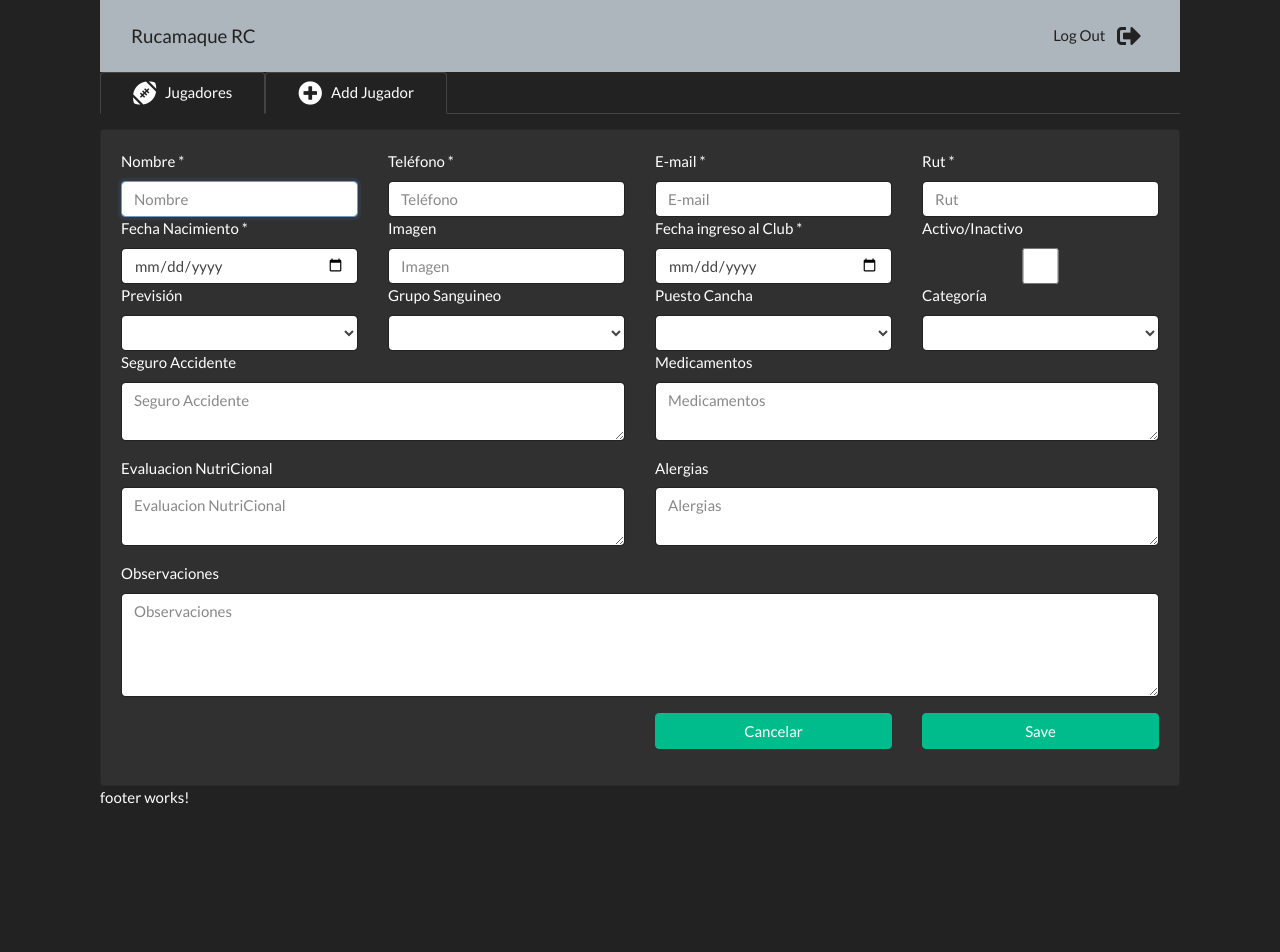
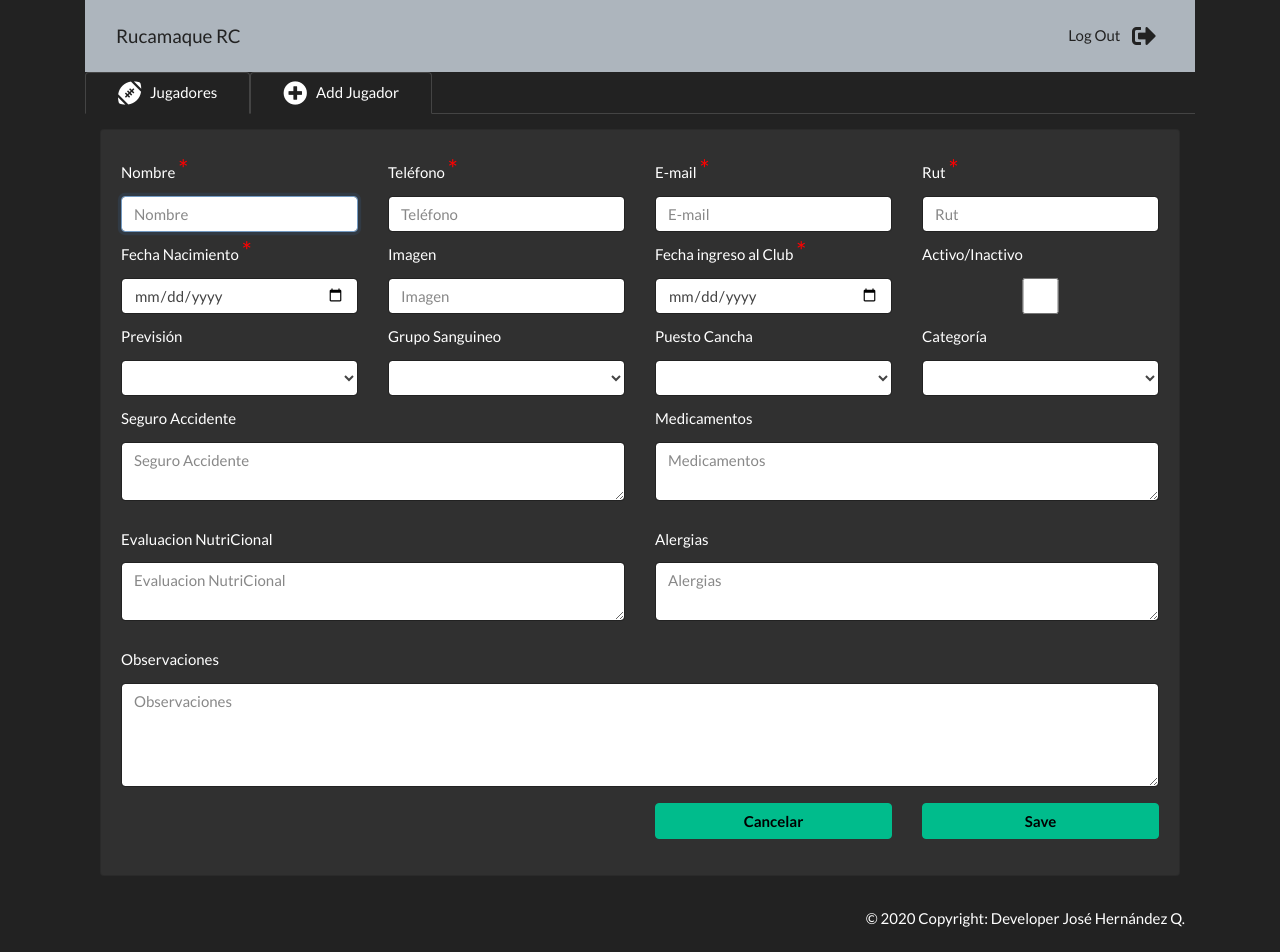
Before and after one commit to Kroster01/RucamanqueRC, an Angular app in the folder clientRuca/: page /jugadores/add in a window 1280 px wide. Shown: the top 952 px of the page. Before the commit the page ends 825 px from the top, so only its background shows below. Built offline with nearby package versions, Linux system fonts and the light colour scheme.

Commit message:
Mejoras
implementación de footer, mejoras de diseño y implementación de modal con bootstrap

```diff
--- a/clientRuca/package.json
+++ b/clientRuca/package.json
@@ -19,6 +19,7 @@
     "@angular/platform-browser": "~9.0.1",
     "@angular/platform-browser-dynamic": "~9.0.1",
     "@angular/router": "~9.0.1",
+    "@ng-bootstrap/ng-bootstrap": "^6.0.1",
     "rxjs": "~6.5.4",
     "tslib": "^1.10.0",
     "zone.js": "~0.10.2"
--- a/clientRuca/src/app/app.component.html
+++ b/clientRuca/src/app/app.component.html
@@ -1,4 +1,2 @@
 
-<div class="container">
-    <router-outlet></router-outlet>
-</div>
+<router-outlet></router-outlet>
--- a/clientRuca/src/app/app.module.ts
+++ b/clientRuca/src/app/app.module.ts
@@ -2,6 +2,7 @@ import { BrowserModule } from '@angular/platform-browser';
 import { NgModule } from '@angular/core';
 import { HttpClientModule } from "@angular/common/http";
 import { FormsModule } from '@angular/forms';
+import { NgbModule } from '@ng-bootstrap/ng-bootstrap';
 
 import { AppRoutingModule } from './app-routing.module';
 import { AppComponent } from './app.component';
@@ -20,6 +21,7 @@ import { JugadorModule } from "../app/jugador/jugador.module";
     AppRoutingModule,
     HttpClientModule,
     FormsModule,
+    NgbModule,
     AuthModule,
     JugadorModule
   ],
--- a/clientRuca/src/app/components/footer/footer.component.css
+++ b/clientRuca/src/app/components/footer/footer.component.css
@@ -0,0 +1,26 @@
+
+#wrapper {
+  min-height: 100%;
+  position: relative;
+  padding: 0px;
+}
+
+#header-zone {
+  height: 15px;
+  background: transparent;
+  bottom: 0;
+  left: 0;
+}
+#middle-zone {
+  padding: 10px;
+  height: 50px;
+  background: transparent;
+  bottom: 0;
+  left: 0;
+}
+#footer-zone {
+  height: 15px;
+  background: transparent;
+  bottom: 0;
+  left: 0;
+}
--- a/clientRuca/src/app/components/footer/footer.component.html
+++ b/clientRuca/src/app/components/footer/footer.component.html
@@ -1 +1,16 @@
-<p>footer works!</p>
+
+<!-- Footer -->
+<footer class="page-footer font-small blue">
+  <div id="wrapper" class="col-md-12">
+    <!-- Copyright -->
+    <div id="header-zone">
+    </div>
+    <div id="middle-zone" class="footer-copyright text-right py-3">
+        © 2020 Copyright: Developer Jos&eacute; Hern&aacute;ndez Q.
+    </div>
+    <div id="footer-zone">
+    </div>
+    <!-- Copyright -->
+  </div>
+</footer>
+<!-- Footer -->
--- a/clientRuca/src/app/components/navigation/navigation.component.html
+++ b/clientRuca/src/app/components/navigation/navigation.component.html
@@ -2,10 +2,7 @@
 <nav class="navbar navbar-expand-lg navbar-light bg-light">
   <div class="container">
     <a class="navbar-brand" routerLink="/">Rucamaque RC</a>
-    <button class="navbar-toggler" type="button" data-toggle="collapse" data-target="#navbarNav" aria-controls="navbarNav" aria-expanded="false" aria-label="Toggle navigation">
-      <span class="navbar-toggler-icon"></span>
-    </button>
-    <div class="collapse navbar-collapse justify-content-end" id="navbarNav">
+    <div class="justify-content-end" id="navbarNav">
       <ul class="navbar-nav">
         <li class="nav-item">
           <a class="nav-link" routerLink="/" routerLinkActive="active">
--- a/clientRuca/src/app/jugador/components/jugador-form/jugador-form.component.css
+++ b/clientRuca/src/app/jugador/components/jugador-form/jugador-form.component.css
@@ -0,0 +1,22 @@
+
+.activeText {
+    color: green;
+    font-weight: bold;
+    font-size: 20px;
+}
+
+.inActiveText {
+    color: red;
+    font-weight: bold;
+    font-size: 20px;
+}
+
+.obligatorio {
+    color: red;
+    font-size: 25px;
+}
+
+button.btn-success {
+    color: black;
+    font-weight: bold;
+}
--- a/clientRuca/src/app/jugador/components/jugador-form/jugador-form.component.html
+++ b/clientRuca/src/app/jugador/components/jugador-form/jugador-form.component.html
@@ -1,58 +1,69 @@
 <div class="container">
-  <div class="col-md-12">
-    <app-navigation></app-navigation>
-    <app-navigation-jug></app-navigation-jug>
-  </div>
+
+  <app-navigation></app-navigation>
+  <app-navigation-jug></app-navigation-jug>
 
   <div class="col-md-12">
     <div class="card">
       <div class="card-body">
         <form action="">
 
-          <div class="alert alert-success" role="alert"  *ngIf="msError" >
-            {{ msErrorDesc }}
-
-            <div class="form-group col-md-3 offset-md-9" style="display: contents;">
-              <button class="btn btn-success col-md-12" (click)="redirectJugList()" style="background-color: #05a079;">Lista Jugadorres</button>
+          <ng-template #content let-modal>
+            <div class="modal-header">
+              <h4 class="modal-title" id="modal-basic-title">{{ tituloModal }}</h4>
+              <button type="button" class="close" aria-label="Close" (click)="modal.dismiss('Cross click')">
+                <span aria-hidden="true">&times;</span>
+              </button>
             </div>
-          </div>
+            <div class="modal-body">
+              <form>
+                <div class="form-group">
+                  <label for="dateOfBirth">{{ descModal }}</label>
+                </div>
+              </form>
+            </div>
+            <div class="modal-footer">
+              <button class="btn btn-success col-md-12" (click)="redirectJugList();modal.dismiss('Boton volver Jugador')" style="background-color: #05a079;">Volver Lista Jugadorres</button>
+              <button type="button" class="btn" (click)="modal.close('Save click')">Cerrar</button>
+            </div>
+          </ng-template>
 
           <div class="row">
             <div class="col-md-3">
-              <label for="jug_nombre">Nombre *</label>
+              <label for="jug_nombre">Nombre <span class="obligatorio">*</span></label>
               <input type="text" name="jug_nombre" [(ngModel)]="jugador.jug_nombre" placeholder="Nombre" class="form-control" autofocus>
             </div>
             <div class="col-md-3">
-              <label for="jug_telefono">Teléfono *</label>
+              <label for="jug_telefono">Teléfono <span class="obligatorio">*</span></label>
               <input type="text" name="jug_telefono" [(ngModel)]="jugador.jug_telefono" placeholder="Teléfono" class="form-control" autofocus>
             </div>
             <div class="col-md-3">
-              <label for="jug_email">E-mail *</label>
+              <label for="jug_email">E-mail <span class="obligatorio">*</span></label>
               <input type="text" name="jug_email" [(ngModel)]="jugador.jug_email" placeholder="E-mail" class="form-control" autofocus>
             </div>
             <div class="col-md-3">
-              <label for="jug_rut">Rut *</label>
+              <label for="jug_rut">Rut <span class="obligatorio">*</span></label>
               <input type="text" name="jug_rut" [(ngModel)]="jugador.jug_rut" placeholder="Rut" class="form-control" autofocus>
             </div>
           </div>
 
           <div class="row">
             <div class="col-md-3">
-              <label for="jug_fecha_nac">Fecha Nacimiento *</label>
+              <label for="jug_fecha_nac">Fecha Nacimiento <span class="obligatorio">*</span></label>
               <input type="date" name="jug_fecha_nac" [ngModel]="jugador.jug_fecha_nac | date:'yyyy-MM-dd' : 'UTC'"
               (ngModelChange)="jugador.jug_fecha_nac = $event" placeholder="Fecha Nacimiento" class="form-control" autofocus required>
             </div>
             <div class="col-md-3">
-              <label for="jug_imagen">Imagen</label>
+              <label for="jug_imagen">Imagen <span class="obligatorio"></span></label>
               <input type="text" name="jug_imagen" [(ngModel)]="jugador.jug_imagen" placeholder="Imagen" class="form-control" autofocus>
             </div>
             <div class="col-md-3">
-              <label for="jug_fecha_ingreso">Fecha ingreso al Club *</label>
+              <label for="jug_fecha_ingreso">Fecha ingreso al Club <span class="obligatorio">*</span></label>
               <input type="date" name="jug_fecha_ingreso" [ngModel]="jugador.jug_fecha_ingreso | date:'yyyy-MM-dd' : 'UTC'"
               (ngModelChange)="jugador.jug_fecha_ingreso = $event" placeholder="Fecha ingreso al Club" class="form-control" autofocus required>
             </div>
             <div class="col-md-3">
-              <label for="jug_estado_en_club_bool">Activo/Inactivo</label>
+              <label for="jug_estado_en_club_bool">Activo/Inactivo <span class="obligatorio"></span></label>
               <input type="checkbox" name="jug_estado_en_club_bool" class="form-control" [(ngModel)]="jugador.jug_estado_en_club_bool"
                 [checked]="jugador.jug_estado_en_club_bool" />
             </div>
@@ -60,25 +71,25 @@
 
           <div class="row">
             <div class="col-md-3">
-              <label for="jug_prevision">Previsión</label>
+              <label for="jug_prevision">Previsión <span class="obligatorio"></span></label>
               <select name="jug_prevision" [(ngModel)]="jugador.jug_prevision" [compareWith]="compararNombres" class="form-control">
                 <option [ngValue]="prev" *ngFor="let prev of listaPrevision">{{prev}}</option>
               </select>
             </div>
             <div class="col-md-3">
-              <label for="jug_grupo_sanguineo">Grupo Sanguineo</label>
+              <label for="jug_grupo_sanguineo">Grupo Sanguineo <span class="obligatorio"></span></label>
               <select name="jug_grupo_sanguineo" [(ngModel)]="jugador.jug_grupo_sanguineo" [compareWith]="compararNombres" class="form-control">
                 <option [ngValue]="grupS" *ngFor="let grupS of listaGrupSang">{{grupS}}</option>
               </select>
             </div>
             <div class="col-md-3">
-              <label for="jug_puesto_cancha">Puesto Cancha</label>
+              <label for="jug_puesto_cancha">Puesto Cancha <span class="obligatorio"></span></label>
               <select name="jug_puesto_cancha" [(ngModel)]="jugador.jug_puesto_cancha" [compareWith]="compararNombres" class="form-control">
                 <option [ngValue]="posCan" *ngFor="let posCan of listaPostCancha">{{posCan}}</option>
               </select>
             </div>
             <div class="col-md-3">
-              <label for="jug_categoria">Categoría</label>
+              <label for="jug_categoria">Categoría <span class="obligatorio"></span></label>
               <select name="jug_categoria" [(ngModel)]="jugador.jug_categoria" [compareWith]="compararNombres" class="form-control">
                 <option [ngValue]="cate" *ngFor="let cate of listaCategoria">{{cate}}</option>
               </select>
@@ -87,43 +98,43 @@
 
           <div class="row">
             <div class="form-group col-md-6">
-              <label for="jug_seguro_acc">Seguro Accidente</label>
+              <label for="jug_seguro_acc">Seguro Accidente <span class="obligatorio"></span></label>
               <textarea name="jug_seguro_acc" rows="2" cols="50" class="form-control" [(ngModel)]="jugador.jug_seguro_acc" placeholder="Seguro Accidente"></textarea>
             </div>
             <div class="form-group col-md-6">
-              <label for="jug_medicamentos">Medicamentos</label>
+              <label for="jug_medicamentos">Medicamentos <span class="obligatorio"></span></label>
               <textarea name="jug_medicamentos" rows="2" cols="50" class="form-control" [(ngModel)]="jugador.jug_medicamentos" placeholder="Medicamentos"></textarea>
             </div>
           </div>
           <div class="row">
             <div class="form-group col-md-6">
-              <label for="jug_evaluacion_nutri">Evaluacion NutriCional</label>
+              <label for="jug_evaluacion_nutri">Evaluacion NutriCional <span class="obligatorio"></span></label>
               <textarea name="jug_evaluacion_nutri" rows="2" cols="50" class="form-control" [(ngModel)]="jugador.jug_evaluacion_nutri" placeholder="Evaluacion NutriCional"></textarea>
             </div>
             <div class="form-group col-md-6">
-              <label for="jug_alergias">Alergias</label>
+              <label for="jug_alergias">Alergias <span class="obligatorio"></span></label>
               <textarea name="jug_alergias" rows="2" cols="50" class="form-control" [(ngModel)]="jugador.jug_alergias" placeholder="Alergias"></textarea>
             </div>
           </div>
 
           <div class="row">
             <div class="form-group col-md-12">
-              <label for="jug_observaciones">Observaciones</label>
+              <label for="jug_observaciones">Observaciones <span class="obligatorio"></span></label>
               <textarea name="jug_observaciones" rows="4" cols="50" class="form-control" [(ngModel)]="jugador.jug_observaciones" placeholder="Observaciones"></textarea>
             </div>
           </div>
 
           <div class="row" *ngIf="false">
             <div class="col-md-3">
-              <label for="jug_estatura">Estatura</label>
+              <label for="jug_estatura">Estatura <span class="obligatorio"></span></label>
               <input type="text" name="jug_estatura" [(ngModel)]="jugador.jug_estatura" placeholder="Estatura" class="form-control" autofocus>
             </div>
             <div class="col-md-3">
-              <label for="jug_peso">Peso</label>
+              <label for="jug_peso">Peso <span class="obligatorio"></span></label>
               <input type="text" name="jug_peso" [(ngModel)]="jugador.jug_peso" placeholder="Peso" class="form-control" autofocus>
             </div>
             <div class="col-md-3">
-              <label for="jug_fecha_esta_peso">Fecha Captura Estatura/Peso</label>
+              <label for="jug_fecha_esta_peso">Fecha Captura Estatura/Peso <span class="obligatorio"></span></label>
               <input type="date" name="jug_fecha_esta_peso" [ngModel]="jugador.jug_fecha_esta_peso | date:'yyyy-MM-dd' : 'UTC'"
               (ngModelChange)="jugador.jug_fecha_esta_peso = $event" placeholder="Fecha Captura Estatura/Peso" class="form-control" autofocus required>
             </div>
@@ -134,7 +145,7 @@
               <button class="btn btn-success col-md-12" routerLink="/jugadores">Cancelar</button>
             </div>
             <div class="form-group col-md-3">
-              <button class="btn btn-success col-md-12" (click)="edit ? updateJugador() : saveNewJugador()">Save</button>
+              <button class="btn btn-success col-md-12" (click)="edit ? updateJugador(content) : saveNewJugador(content)">Save</button>
             </div>
           </div>
         </form>
@@ -142,8 +153,6 @@
     </div>
   </div>
 
-  <div class="col-md-12">
-    <app-footer></app-footer>
-  </div>
+  <app-footer></app-footer>
 
 </div>
--- a/clientRuca/src/app/jugador/components/jugador-form/jugador-form.component.ts
+++ b/clientRuca/src/app/jugador/components/jugador-form/jugador-form.component.ts
@@ -1,4 +1,5 @@
 import { Component, OnInit, HostBinding } from '@angular/core';
+import { NgbModal, ModalDismissReasons} from '@ng-bootstrap/ng-bootstrap';
 import { Jugador } from 'src/app/models/Jugador';
 
 import { JugadoresService } from 'src/app/services/jugadores.service';
@@ -12,20 +13,20 @@ import { Router, ActivatedRoute } from '@angular/router';
 export class JugadorFormComponent implements OnInit {
   @HostBinding('class') clases = 'row';
 
+  tituloModal = '';
+  descModal = '';
   jugador: Jugador = {
     jug_id: 0,
     jug_imagen: ''
   };
 
   edit: boolean = false;
-  msError: boolean = false;
-  msErrorDesc: string = '';
   listaPrevision: string[] = [];
   listaGrupSang: string[] = [];
   listaPostCancha: string[] = [];
   listaCategoria: string[] = [];
 
-  constructor(private jugadorService: JugadoresService, private router: Router, private activatedRoute: ActivatedRoute) {
+  constructor(private jugadorService: JugadoresService, private router: Router, private activatedRoute: ActivatedRoute, private modalService: NgbModal) {
 
     const params = this.activatedRoute.snapshot.params;
     if (params.id) {
@@ -125,21 +126,22 @@ export class JugadorFormComponent implements OnInit {
     }
   }
 
-  saveNewJugador() {
+  saveNewJugador(content) {
     delete this.jugador.jug_usu_crea;
     delete this.jugador.jug_id;
     this.jugador.jug_estado_en_club = 1;
     this.jugadorService.saveJugador(this.jugador)
       .subscribe(
         res => {
-          this.msError = true;
-          this.msErrorDesc = 'Registro Creado Exitosamente.';
+          this.tituloModal = 'Creación';
+          this.descModal = 'Registro Creado Exitosamente.';
+          this.open(content);
         },
         err => console.error(err)
       )
   }
 
-  updateJugador() {
+  updateJugador(content) {
     this.jugador.jug_estado_en_club = this.jugador.jug_estado_en_club_bool ? 1 : 0;
     delete this.jugador.jug_usu_crea;
     delete this.jugador.jug_usu_fecha_crea;
@@ -149,8 +151,9 @@ export class JugadorFormComponent implements OnInit {
     this.jugadorService.updateJugador(this.jugador.jug_id, this.jugador)
       .subscribe(
         res => {
-          this.msError = true;
-          this.msErrorDesc = 'Datos Actualizados Exitosamente.';
+          this.tituloModal = 'Actualización';
+          this.descModal = 'Datos Actualizados Exitosamente.';
+          this.open(content);
         },
         err => console.error(err)
       )
@@ -167,4 +170,21 @@ export class JugadorFormComponent implements OnInit {
     return prevision1 === prevision2;
   }
 
+  open(content) {
+    this.modalService.open(content, {ariaLabelledBy: 'modal-basic-title'}).result.then((result) => {
+      console.log(`Closed with: ${result}`);
+    }, (reason) => {
+      console.log(`Dismissed ${this.getDismissReason(reason)}`);
+    });
+  }
+
+  private getDismissReason(reason: any): string {
+    if (reason === ModalDismissReasons.ESC) {
+      return 'by pressing ESC';
+    } else if (reason === ModalDismissReasons.BACKDROP_CLICK) {
+      return 'by clicking on a backdrop';
+    } else {
+      return `with: ${reason}`;
+    }
+  }
 }
--- a/clientRuca/src/app/jugador/components/jugador-list/jugador-list.component.css
+++ b/clientRuca/src/app/jugador/components/jugador-list/jugador-list.component.css
@@ -58,3 +58,25 @@ input:checked + .slider:before {
 .slider.round:before {
     border-radius: 50%;
 }
+
+.activeText {
+    color: green;
+    font-weight: bold;
+    font-size: 20px;
+}
+
+.inActiveText {
+    color: red;
+    font-weight: bold;
+    font-size: 20px;
+}
+
+.obligatorio {
+    color: red;
+    font-size: 25px;
+}
+
+button.btn-success {
+    color: black;
+    font-weight: bold;
+}
--- a/clientRuca/src/app/jugador/components/jugador-list/jugador-list.component.html
+++ b/clientRuca/src/app/jugador/components/jugador-list/jugador-list.component.html
@@ -1,9 +1,6 @@
 <div class="container">
-    <div class="col-md-12">
-        <app-navigation></app-navigation>
-        <app-navigation-jug></app-navigation-jug>
-    </div>
-
+    <app-navigation></app-navigation>
+    <app-navigation-jug></app-navigation-jug>
     <div class="col-md-12">
         <div class="col-md-6">
             <h3 *ngIf="modeTable">Modo Tabla</h3>
@@ -32,7 +29,7 @@
                     <td>{{jugador.jug_nombre}}</td>
                     <td>{{jugador.jug_rut}}</td>
                     <td>{{jugador.jug_fecha_nac | date: 'dd-MM-yyyy'}}</td>
-                    <td>{{jugador.jug_estado_en_club_bool ? 'Activo' : 'Inactivo'}}</td>
+                    <td class="{{jugador.jug_estado_en_club_bool ? 'activeText' : 'inActiveText'}}">{{jugador.jug_estado_en_club_bool ? 'Activo' : 'Inactivo'}}</td>
                     <td><a [routerLink]="['/jugadores/edit', jugador.jug_id]" class="btn btn-info btn-block fa fa-edit"></a></td>
                 </tr>
             </tbody>
@@ -63,8 +60,6 @@
         </div>
     </div>
 
-    <div class="col-md-12">
-        <app-footer></app-footer>
-    </div>
+    <app-footer></app-footer>
 
 </div>
--- a/clientRuca/src/app/jugador/jugador.module.ts
+++ b/clientRuca/src/app/jugador/jugador.module.ts
@@ -8,7 +8,6 @@ import { JugadorFormComponent } from './components/jugador-form/jugador-form.com
 import { NavigationJugadorComponent } from './components/navigation/navigationJugador.component';
 import { NavigationComponent } from '../components/navigation/navigation.component';
 import { FooterComponent } from '../components/footer/footer.component';
-
 
 @NgModule({
   declarations: [
```
Also changed, not shown: 1 other file (tests, documents, lock files or other folders).
